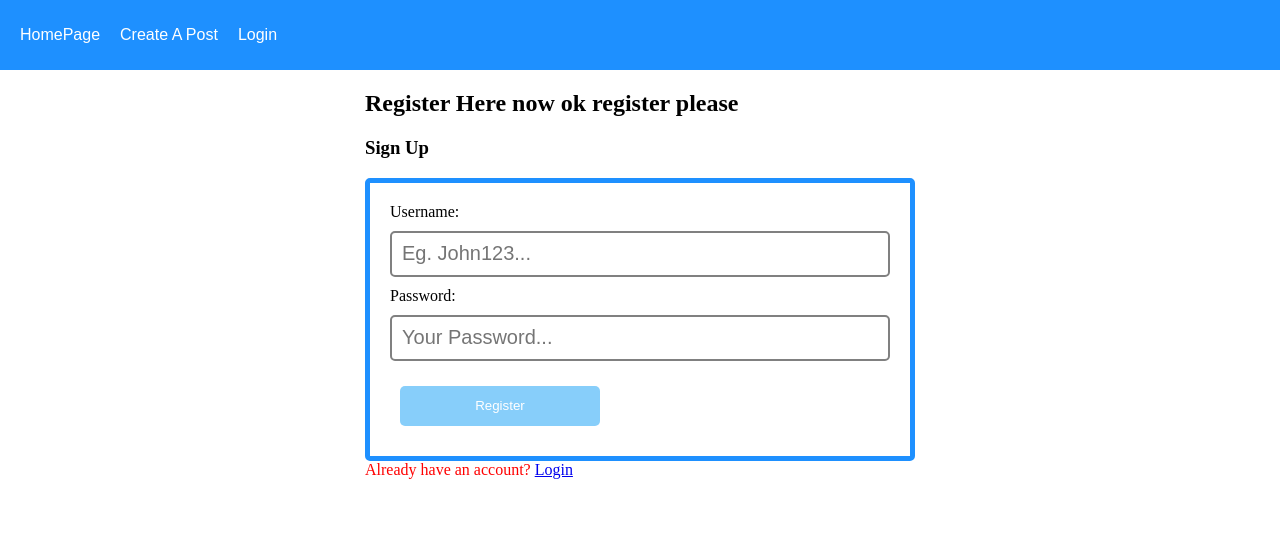
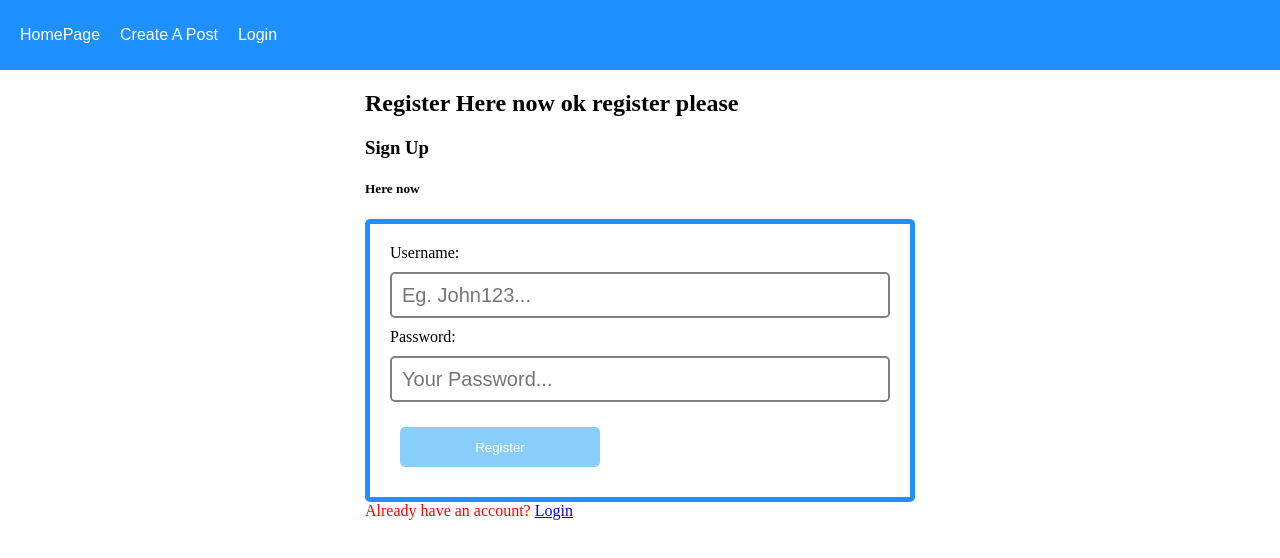
Before and after one commit to Rezwan66/link-up, a React (Create React App) app in the folder client/: page /register in a window 1280 px wide. Shown: the top 558 px of the page. Built offline with nearby package versions, Linux system fonts and the light colour scheme.

Commit message:
edited register

```diff
--- a/client/src/pages/Register.js
+++ b/client/src/pages/Register.js
@@ -22,6 +22,7 @@ const Register = () => {
     <div className="registerContainer">
       <h2>Register Here now ok register please</h2>
       <h3>Sign Up</h3>
+      <h5>Here now</h5>
       <Formik
         initialValues={initialValues}
         onSubmit={onSubmit}
```
